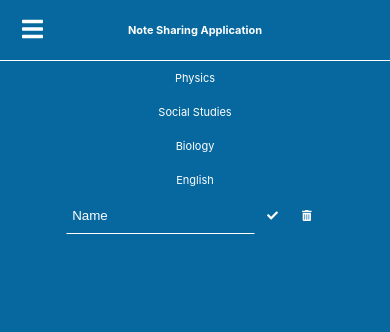
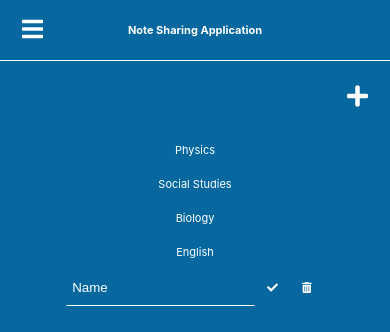
Before and after one commit to hyungmogu/note-sharing-app, a React (Create React App) app in the folder web/: page / in a window 390 px wide. Both pictures are taken after a click on the button 32 px from the left and 30 px from the top of the page. Shown: the top 332 px of the page. Built offline with nearby package versions, Linux system fonts and the light colour scheme.

Commit message:
feat: Add topic add button 'PrimaryHeaderMobile'

```diff
--- a/web/src/components/PrimaryHeaderMobile.js
+++ b/web/src/components/PrimaryHeaderMobile.js
@@ -2,7 +2,7 @@ import React, { Component } from 'react';
 
 import { NavLink, withRouter } from 'react-router-dom';
 import { FontAwesomeIcon } from '@fortawesome/react-fontawesome'
-import { faBars, faCheck, faTrashAlt } from '@fortawesome/free-solid-svg-icons'
+import { faBars, faCheck, faTrashAlt, faPlus } from '@fortawesome/free-solid-svg-icons'
 
 class PrimaryHeaderMobile extends Component {
 
@@ -41,6 +41,11 @@ class PrimaryHeaderMobile extends Component {
                 </section>
             </section>
             <nav ref={this.navRef} className="primaryHeaderMobile--navigation">
+                <section>
+                    <button className="button button--type-add">
+                        <FontAwesomeIcon icon={faPlus}/>
+                    </button>
+                </section>
                 <ul>
                     <li><NavLink onClick={this.handleCloseMenu} to="/notes/physics">Physics</NavLink></li>
                     <li><NavLink onClick={this.handleCloseMenu} to="/notes/social_studies">Social Studies</NavLink></li>
```
